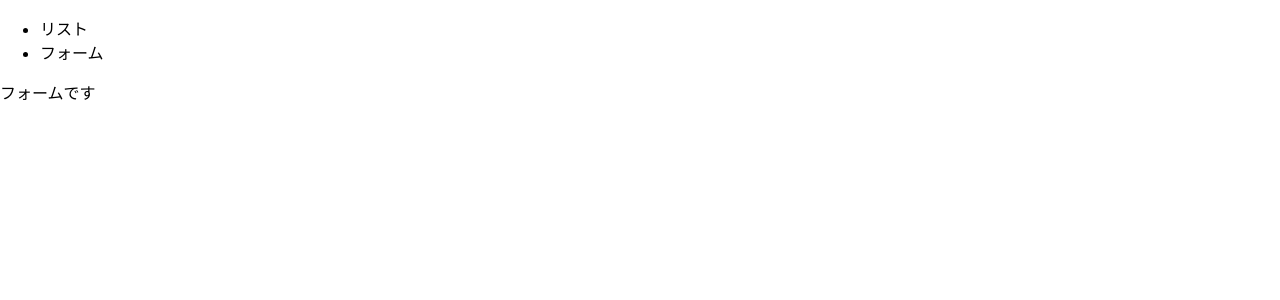
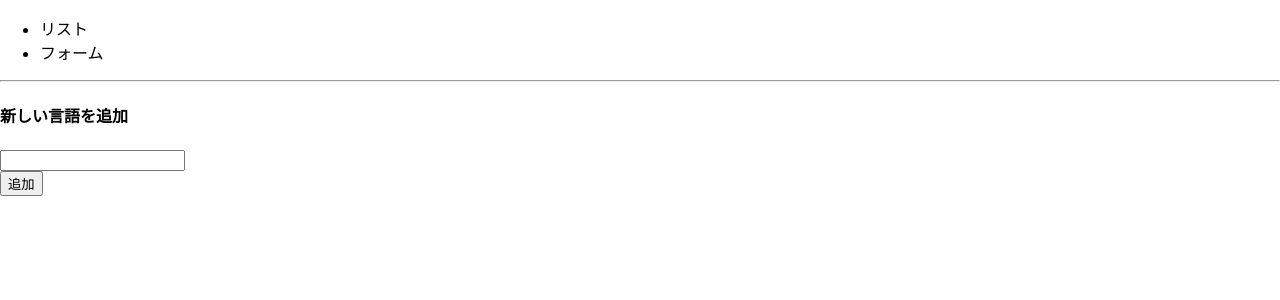
Before and after one commit to masatoomori/react-tutorial, a React (Create React App) app: page / in a window 1280 px wide. Both pictures are taken after a click on the item "フォーム". Shown: the top 300 px of the page. Built offline with nearby package versions, Linux system fonts and the light colour scheme.

Commit message:
2日目後半終了

```diff
--- a/src/App.js
+++ b/src/App.js
@@ -1,16 +1,24 @@
 import React from "react";
 import { List } from "./List"
 import { Form } from "./Form"
+import { LANGUAGES } from "./const/languages";
 
 class App extends React.Component {
   constructor(props) {
     super(props);
     this.state = {
       tab: 'list',
+      langs: LANGUAGES
     }
   }
+  addLang(lang) {
+    this.setState({
+      langs: [...this.state.langs, lang],
+      tab: 'list'
+    });
+  }
   render() {
-    const { tab } = this.state;
+    const { tab, langs } = this.state;
     return (
       <div>
         <header>
@@ -19,10 +27,11 @@
             <li onClick={() => this.setState({ tab: 'form' })}>フォーム</li>
           </ul>
         </header>
+        <hr />
         {
           tab === 'list' ?
-            <List />:
-            <Form />
+            <List langs={langs} />:
+            <Form onAddLang={(lang) => this.addLang(lang)} />
         }
       </div>
     )
--- a/src/Form.js
+++ b/src/Form.js
@@ -1,7 +1,32 @@
 import React from "react"
 
 export class Form extends React.Component {
+	constructor(props) {
+		super(props);
+		this.state = { text: '' }
+	}
+	submitForm(event) {
+		event.preventDefault();
+		this.props.onAddLang(this.state.text);
+	}
 	render() {
-		return <div>フォームです</div>
+		const { text } = this.state;
+		return (
+			<div>
+				<h4>新しい言語を追加</h4>
+				<form onSubmit={(e) => this.submitForm(e)}>
+					<div>
+						<input
+							type="text"
+							value={text}
+							onChange={(e) => this.setState({ text: e.target.value })}
+						/>
+					</div>
+					<div>
+						<button>追加</button>
+					</div>
+				</form>
+			</div>
+		)
 	}
 }
--- a/src/List.js
+++ b/src/List.js
@@ -1,20 +1,12 @@
 import React from "react";
-
-const LANGUAGES = [
-	'JavaScript',
-	'C++',
-	'Ruby',
-	'Java',
-	'PHP',
-	'Go'
-];
 
 export class List extends React.Component {
 	render() {
+		const { langs } = this.props;
 		return (
 			<div>
 				{
-					LANGUAGES.map((lang, index) => {
+					langs.map((lang, index) => {
 						return <div key={index}>{ lang }</div>
 					})
 				}
--- /dev/null
+++ b/src/const/languages.js
@@ -0,0 +1,8 @@
+export const LANGUAGES = [
+	'JavaScript',
+	'C++',
+	'Ruby',
+	'Java',
+	'PHP',
+	'Go'
+];
```
